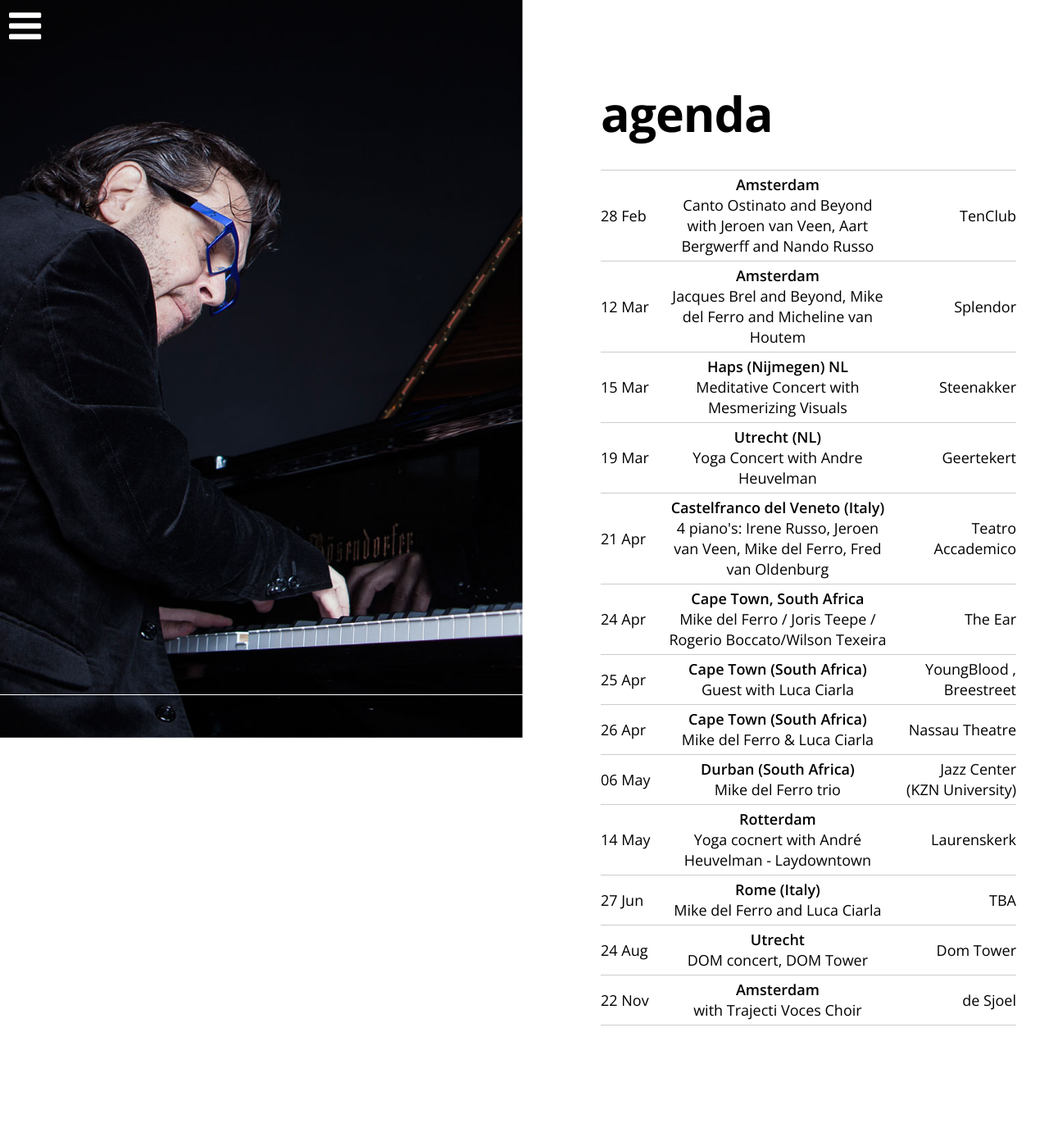
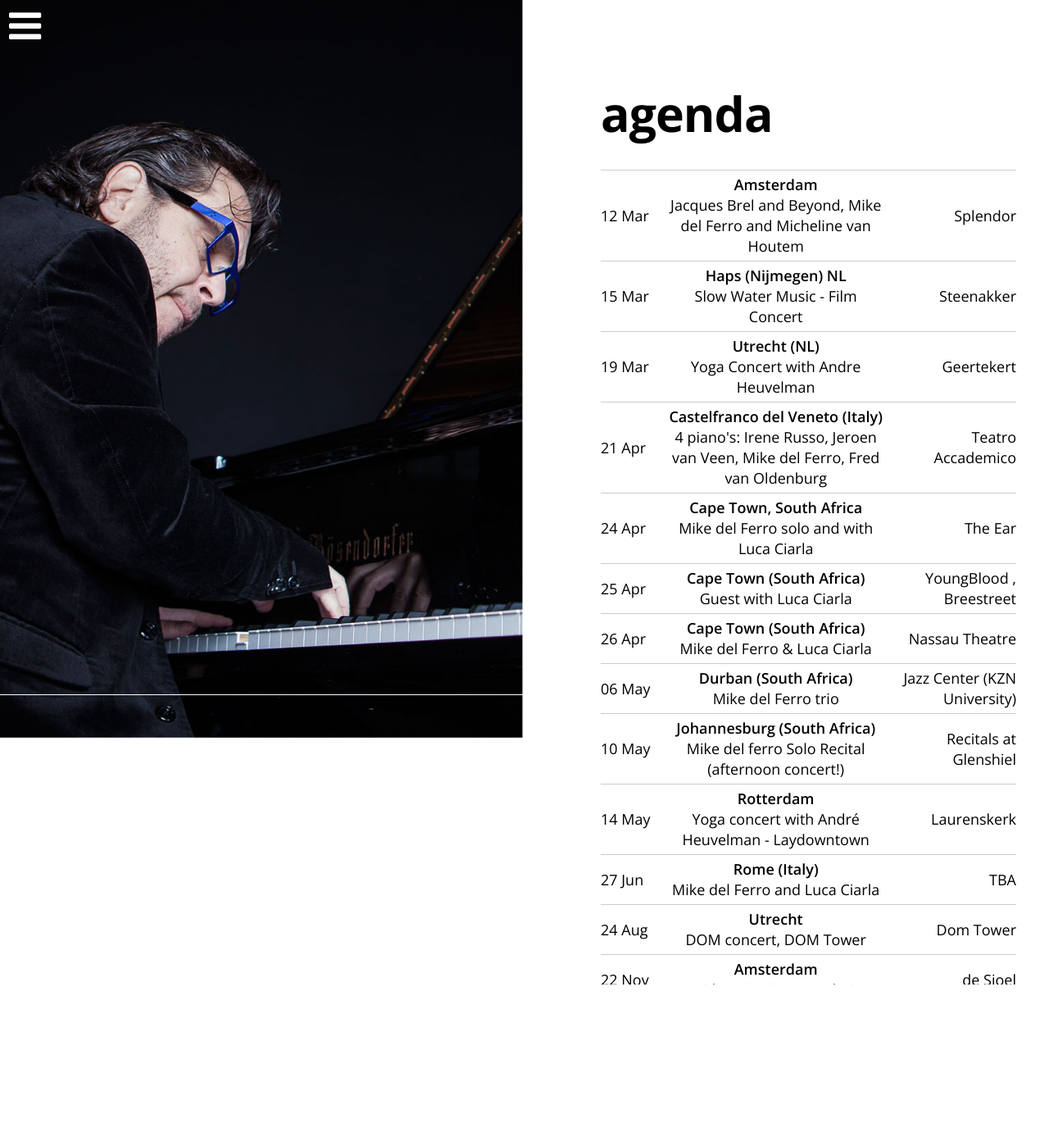
Before and after one commit to mikedelferro/website, a Jekyll site: the page built from agenda.html, in a window 1280 px wide. Shown: the whole page at 82% size. Built offline with Jekyll 4.4.1, drawn with Linux system fonts in a browser that asks for light colours; nearby versions of some CDN libraries; after the commit the page ends 1348 px from its top, so only the background shows below that.

Commit message:
Updated '_data/gigs.yml' via CloudCannon

```diff
--- a/_data/gigs.yml
+++ b/_data/gigs.yml
@@ -4,12 +4,12 @@ items:
     location: 'YoungBlood , Breestreet'
     venue: Cape Town (South Africa)
     url: 'https://www.facebook.com/events/228580984833169/'
-  - title: Mike del Ferro / Joris Teepe / Rogerio Boccato/Wilson Texeira
+  - title: Mike del Ferro solo and with Luca Ciarla
     date: 2020-04-24 20:00:00
     location: The Ear
     venue: 'Cape Town, South Africa'
     url:
-  - title: Meditative Concert with  Mesmerizing Visuals
+  - title: Slow Water Music - Film Concert
     date: 2020-03-15 15:30:00
     location: Steenakker
     venue: Haps (Nijmegen) NL
@@ -18,7 +18,7 @@ items:
     date: 2020-03-19 20:00:00
     location: Geertekert
     venue: Utrecht (NL)
-    url:
+    url: 'https://laydowntown.com/'
   - title: 'Jacques Brel and Beyond, Mike del Ferro and Micheline van Houtem'
     date: 2020-03-12 20:30:00
     location: Splendor
@@ -29,23 +29,21 @@ items:
     location: Nassau Theatre
     venue: Cape Town (South Africa)
     url: 'https://www.grooteschuurhigh.co.za/'
-  - title: Yoga cocnert with André Heuvelman - Laydowntown
+  - title: Yoga concert with André Heuvelman - Laydowntown
     date: 2020-05-14 20:00:00
     location: Laurenskerk
     venue: Rotterdam
-    url: 'https://www.andreheuvelman.nl/lay-downtown/'
+    url: 'https://laydowntown.com/'
   - title: Mike del Ferro and Luca Ciarla
     date: 2020-06-27 20:00:00
     location: TBA
     venue: Rome (Italy)
     url:
-  - title: >-
-      Canto Ostinato and Beyond with Jeroen van Veen, Aart Bergwerff and Nando
-      Russo
-    date: 2020-02-28 20:00:00
-    location: TenClub
-    venue: Amsterdam
-    url: www.tenclub.nl
+  - title: Mike del ferro Solo Recital (afternoon concert!)
+    date: 2020-05-10 16:00:00
+    location: Recitals at Glenshiel
+    venue: Johannesburg (South Africa)
+    url: 'https://www.facebook.com/recitalsatglenshiel/'
   - title: >-
       4 piano's: Irene Russo, Jeroen van Veen, Mike del Ferro, Fred van
       Oldenburg
```
